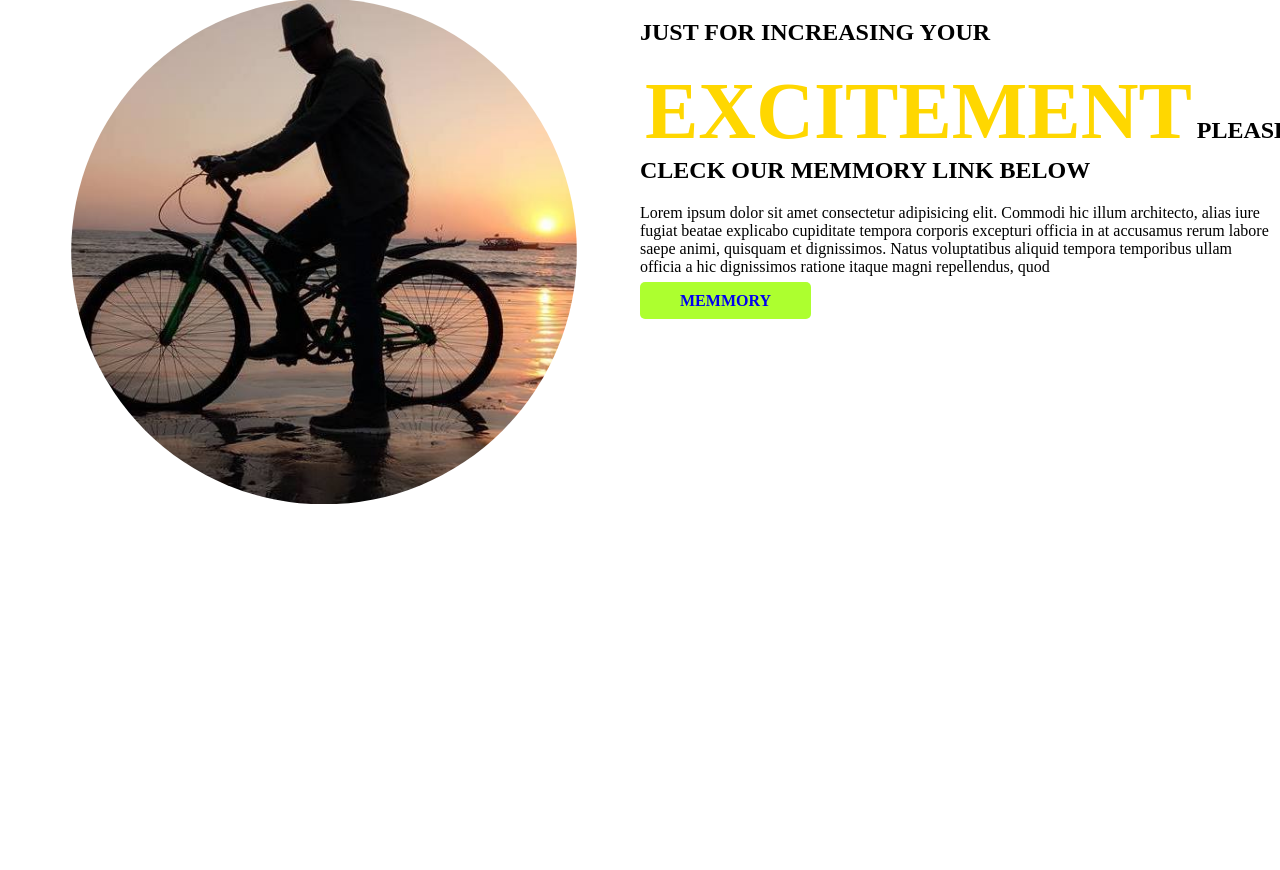
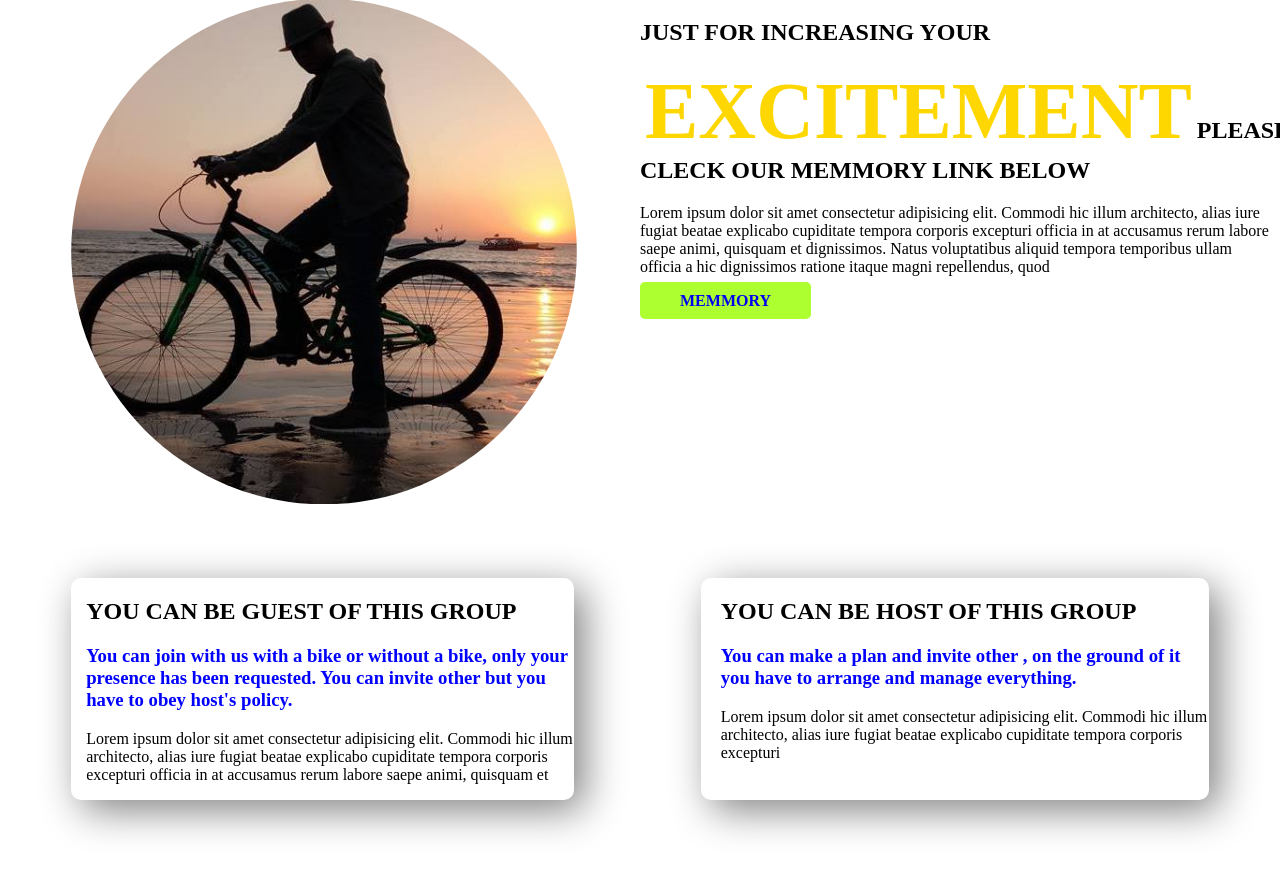
Before and after one commit to adnanarsalan/first-assignment, a plain HTML site: page index.html in a window 1280 px wide. Shown: the part 652-1522 px from the top of the page. Before the commit the page ends 1230 px from the top, so only its background shows below. Drawn offline with Linux system fonts and the light colour scheme.

Commit message:
footernew

```diff
--- a/index.html
+++ b/index.html
@@ -7,19 +7,30 @@
  <title>Document</title>
 </head>
 <body>
-<section class="parent"> <div class="child-one"> <h1>LETS JOIN UPCOMING </h1><h2> <span class="first">MOTOR BIKE TRIPS</span>TO ENRICH OUR PLEASANT MEMMORY</h2>
+<section > <div class="child-one"> <h1>LETS JOIN UPCOMING </h1><h2> <span class="first">MOTOR BIKE TRIPS</span>TO ENRICH OUR PLEASANT MEMMORY</h2>
 <p>Lorem ipsum dolor sit amet consectetur adipisicing elit. Commodi hic illum architecto, alias iure fugiat beatae explicabo cupiditate tempora corporis excepturi officia in at accusamus rerum labore saepe animi, quisquam et dignissimos. Natus voluptatibus aliquid tempora temporibus ullam officia a hic dignissimos ratione itaque magni repellendus, quod </p>
 <a class="link" target="_blank" href="www.google.com"><strong>JOIN US</strong></a>
 
 </div>
      <div class="child-one"> <img src="adnan.jpg" alt="" > </div>  </section>
 
-    <section class="secondparent"><div class="child-one"> <img  src="bike.jpg" alt=""></div>
+    <section ><div class="child-one"> <img  src="bike.jpg" alt=""></div>
      <div class="child-one"> <h1>JUST FOR INCREASING YOUR </h1><h2> <span class="first">EXCITEMENT</span>PLEASE CLECK OUR MEMMORY LINK BELOW</h2>
                <p>Lorem ipsum dolor sit amet consectetur adipisicing elit. Commodi hic illum architecto, alias iure fugiat beatae explicabo cupiditate tempora corporis excepturi officia in at accusamus rerum labore saepe animi, quisquam et dignissimos. Natus voluptatibus aliquid tempora temporibus ullam officia a hic dignissimos ratione itaque magni repellendus, quod </p>
                <a class="link" target="_blank" href="www.google.com"><strong>MEMMORY</strong></a>
 
                </div></section>
+               <section class="footer"><div class="guest"> <h1>YOU CAN BE GUEST OF THIS GROUP </h1><h3 class="second"> You can join with us with a bike or without a bike, only your presence has been requested. You can invite other but you have to obey host's policy.
+
+               </h3>
+                    <p>Lorem ipsum dolor sit amet consectetur adipisicing elit. Commodi hic illum architecto, alias iure fugiat beatae explicabo cupiditate tempora corporis excepturi officia in at accusamus rerum labore saepe animi, quisquam et  </p>
+
+
+                    </div><div class="host"> <h1>YOU CAN BE HOST OF THIS GROUP </h1><h3 class="second"> You can make a plan and invite other , on the ground of it you have to arrange and manage everything.</h3>
+                         <p>Lorem ipsum dolor sit amet consectetur adipisicing elit. Commodi hic illum architecto, alias iure fugiat beatae explicabo cupiditate tempora corporis excepturi  </p>
+
+
+                         </div></section>
 
 </body>
 </html>
--- a/style.css
+++ b/style.css
@@ -6,3 +6,11 @@ section{display:flex;margin-bottom:70PX;}
 .child-one img{width:100%;clip-path: circle();}
 .link{text-decoration: none;background-color:greenyellow;padding:10px 40px;border-radius:5px;
 }
+
+.guest{box-shadow: 10px 10px 40px gray;
+width:40%;margin-left:5%;margin-right:5%;padding-left:5px;border-radius:10px;
+border-left:10px solid;
+border-image:linear-gradient(#00f,#000)}
+.host{box-shadow: 10px 10px 40px gray;
+               width:40%;margin-left:5%;margin-right:5%;padding-left:20px;border-radius:10px;}
+           .second{color:blue}
```
